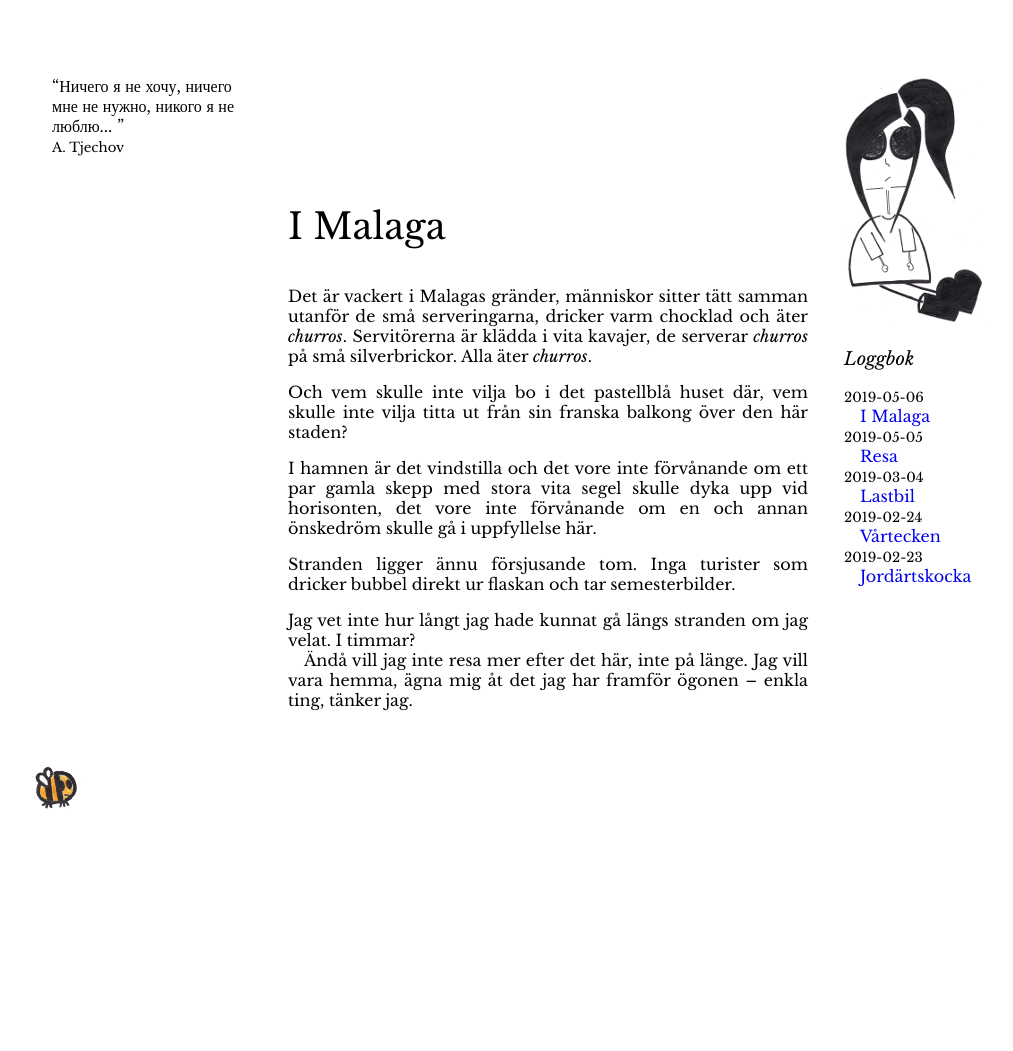
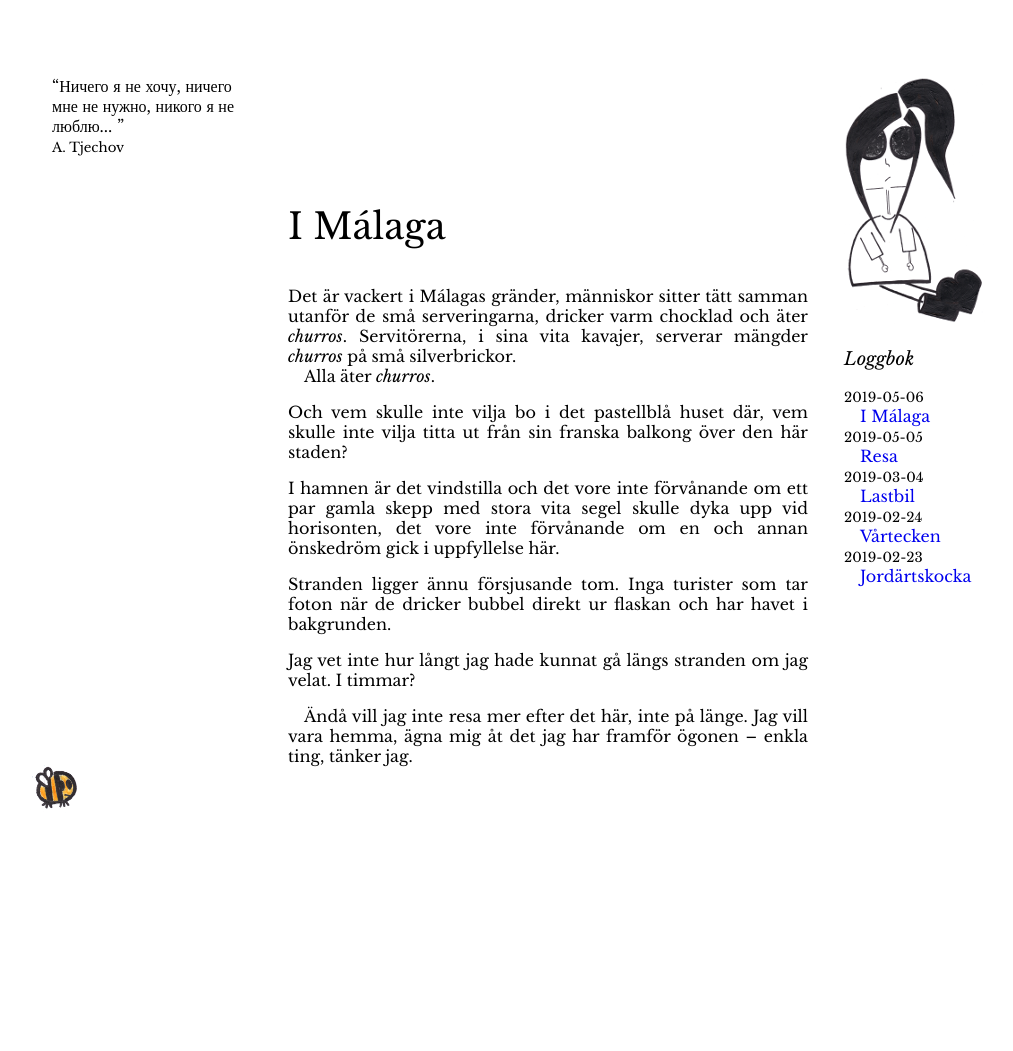
Before and after one commit to amandasandberg/amandasandberg.github.io, a Jekyll site: the page built from _posts/2019-05-06-I Malaga.md, in a window 1280 px wide. Shown: the whole page, without its empty margins (92-1105 px from the left). Built offline with Jekyll 4.4.1, drawn with Linux system fonts in a browser that asks for light colours.

Commit message:
Update 2019-05-06-I Malaga.md

```diff
--- a/_posts/2019-05-06-I Malaga.md
+++ b/_posts/2019-05-06-I Malaga.md
@@ -1,16 +1,17 @@
 ---
 layout: default
-title: "I Malaga"
+title: "I Málaga"
 ---
 
-Det är vackert i Malagas gränder, människor sitter tätt samman utanför de små serveringarna, dricker varm chocklad och äter _churros_. Servitörerna är klädda i vita kavajer, de serverar _churros_ på små silverbrickor. Alla äter _churros_.
+Det är vackert i Málagas gränder, människor sitter tätt samman utanför de små serveringarna, dricker varm chocklad och äter _churros_. Servitörerna, i sina vita kavajer, serverar mängder _churros_ på små silverbrickor. <span>Alla äter _churros_. </span>
 
 Och vem skulle inte vilja bo i det pastellblå huset där, vem skulle inte vilja titta ut från sin franska balkong över den här staden?
 
 I hamnen är det vindstilla och det vore inte förvånande om ett par gamla skepp med stora vita segel skulle dyka upp vid horisonten,
-det vore inte förvånande om en och annan önskedröm skulle gå i uppfyllelse här.
+det vore inte förvånande om en och annan önskedröm gick i uppfyllelse här.
 
-Stranden ligger ännu försjusande tom. Inga turister som dricker bubbel direkt ur flaskan och tar semesterbilder.
+Stranden ligger ännu försjusande tom. Inga turister som tar foton när de dricker bubbel direkt ur flaskan och har havet i bakgrunden.
 
 Jag vet inte hur långt jag hade kunnat gå längs stranden om jag velat. I timmar?
+
 <span>Ändå vill jag inte resa mer efter det här, inte på länge. Jag vill vara hemma, ägna mig åt det jag har framför ögonen – enkla ting, tänker jag. </span>
```
